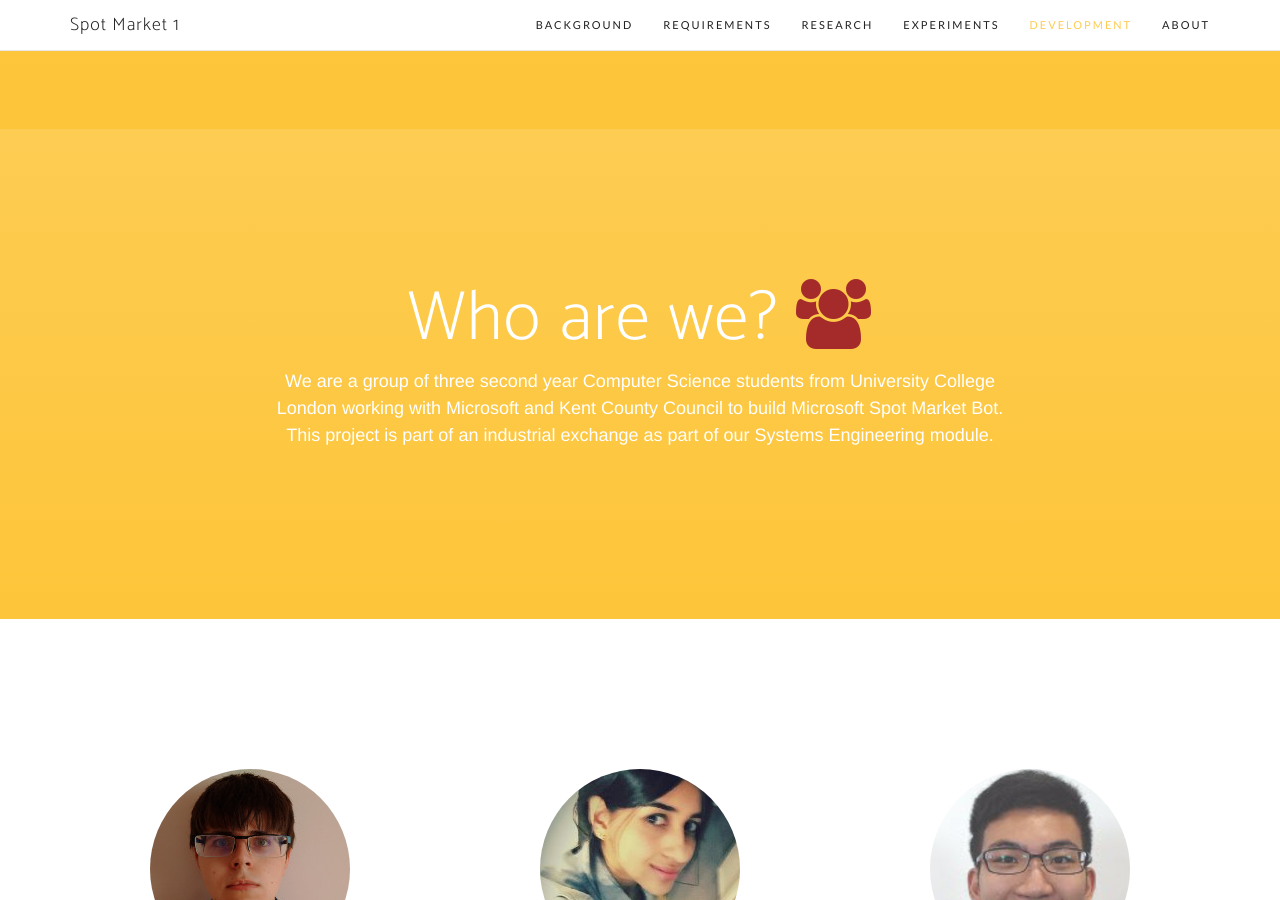
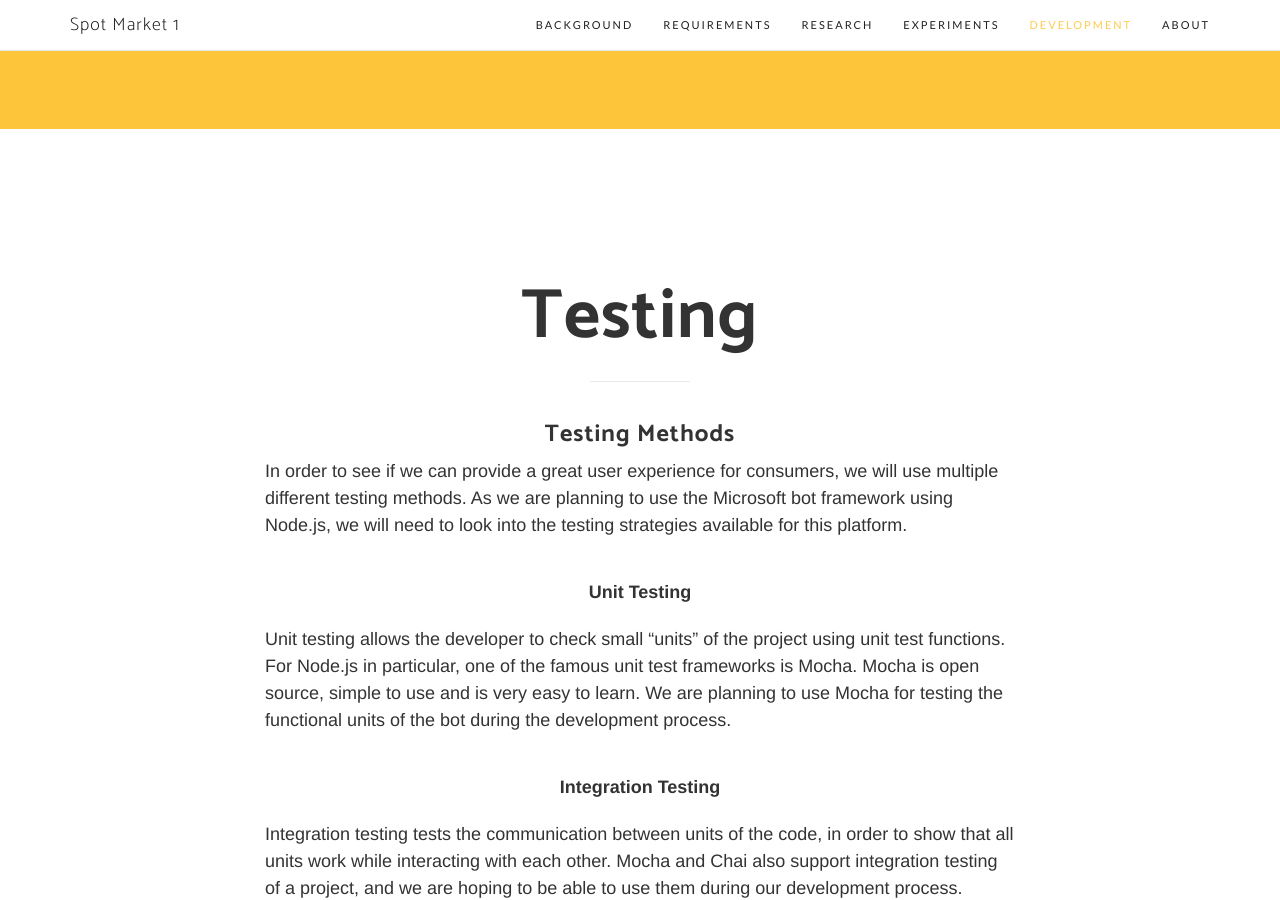
Before and after one commit to Thalexander/sm1-site, a Jekyll site: the page built from index.html, in a window 1280 px wide and 900 px high, scrolled down 14028 px. Built offline with Jekyll 4.4.1, drawn with Linux system fonts in a browser that asks for light colours; nearby versions of some CDN libraries; some web fonts are replaced; the list of posts is cut into pages by our own code; some of the changed text lies outside the part shown.

Commit message:
Add testing section

```diff
--- /dev/null
+++ b/_includes/testing.html
@@ -0,0 +1,23 @@
+<section id="development" class="download">
+    <div class="container">
+        <div class="row">
+            <div class="col-md-8 col-md-offset-2">
+                <h2 class="text-center"><b>Testing</b></h2>
+                <hr>
+                <br>
+                <h3 class="text-center"><b>Testing Methods</b></h3>
+                <p>In order to see if we can provide a great user experience for consumers, we will use multiple different testing methods. As we are planning to use the Microsoft bot framework using Node.js, we will need to look into the testing strategies available for this platform.</p>
+                <br>
+                <p class="text-center"><b>Unit Testing</b></p>
+                <p>Unit testing allows the developer to check small “units” of the project using unit test functions. For Node.js in particular, one of the famous unit test frameworks is Mocha. Mocha is open source, simple to use and is very easy to learn. We are planning to use Mocha for testing the functional units of the bot during the development process.</p>
+                <br>
+                <p class="text-center"><b>Integration Testing</b></p>
+                <p>Integration testing tests the communication between units of the code, in order to show that all units work while interacting with each other. Mocha and Chai also support integration testing of a project, and we are hoping to be able to use them during our development process.</p>
+                <br>
+                <p class="text-center"><b>Acceptance Testing</b></p>
+                <p>As we develop the chatbot, we intend to perform user acceptance testing to monitor whether we are meeting the requirements that the client has set out. This will involve putting the bot out to regular users as well as the client to ensure that the bot behaves according to specifications and that users can easily interact with the bot. </p>
+                <hr>
+            </div>
+        </div>
+    </div>
+</section>
--- a/_layouts/front.html
+++ b/_layouts/front.html
@@ -19,6 +19,7 @@
   {% include development.html %}
   {% include tools.html %}
   {% include management.html %}
+  {% include testing.html %}
   {% include team.html %}
   {% include people.html %}
   {% include biweekly.html %}
```
Also changed, not shown: _includes/development.html (+0 -12 lines).
